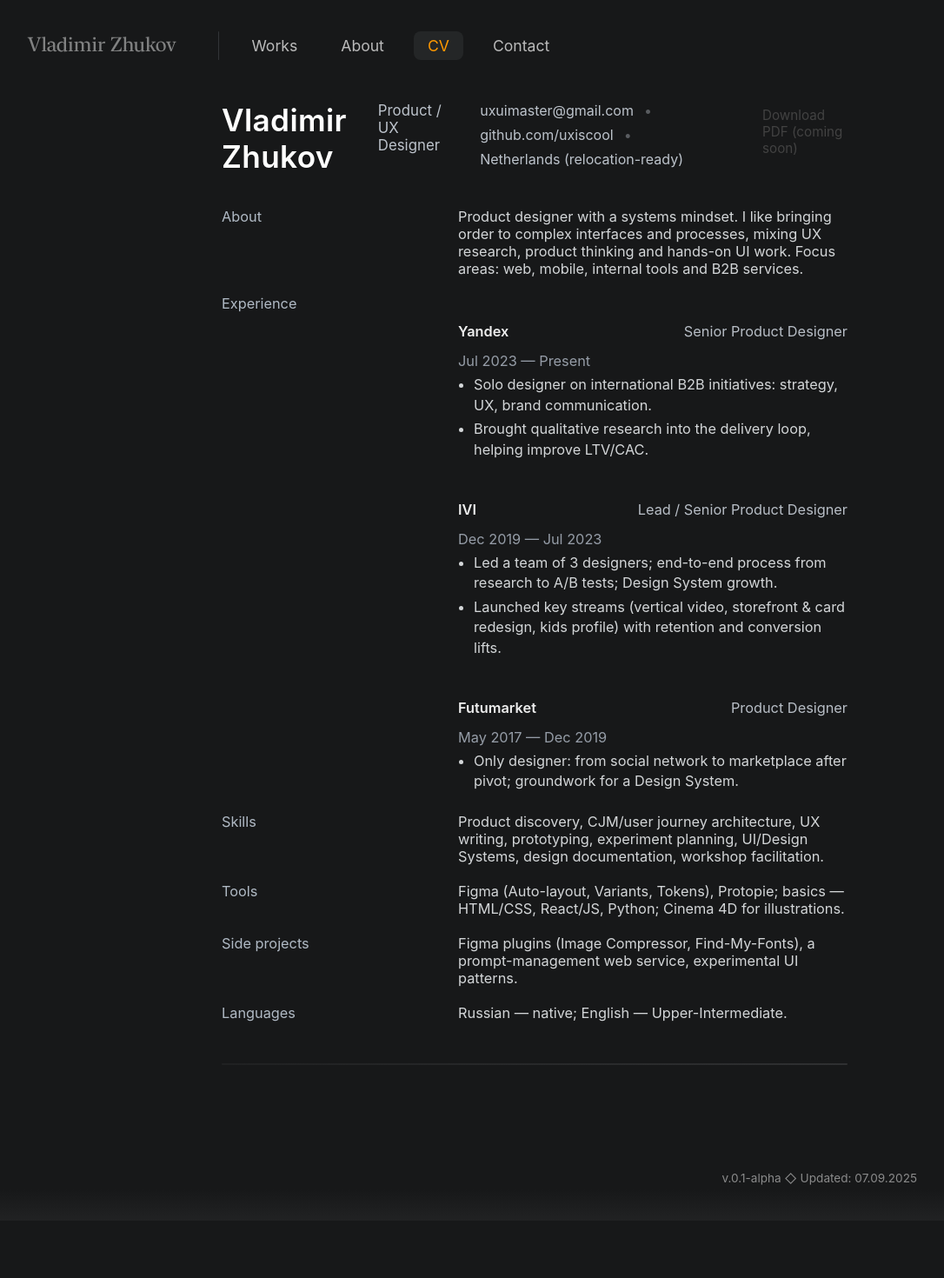
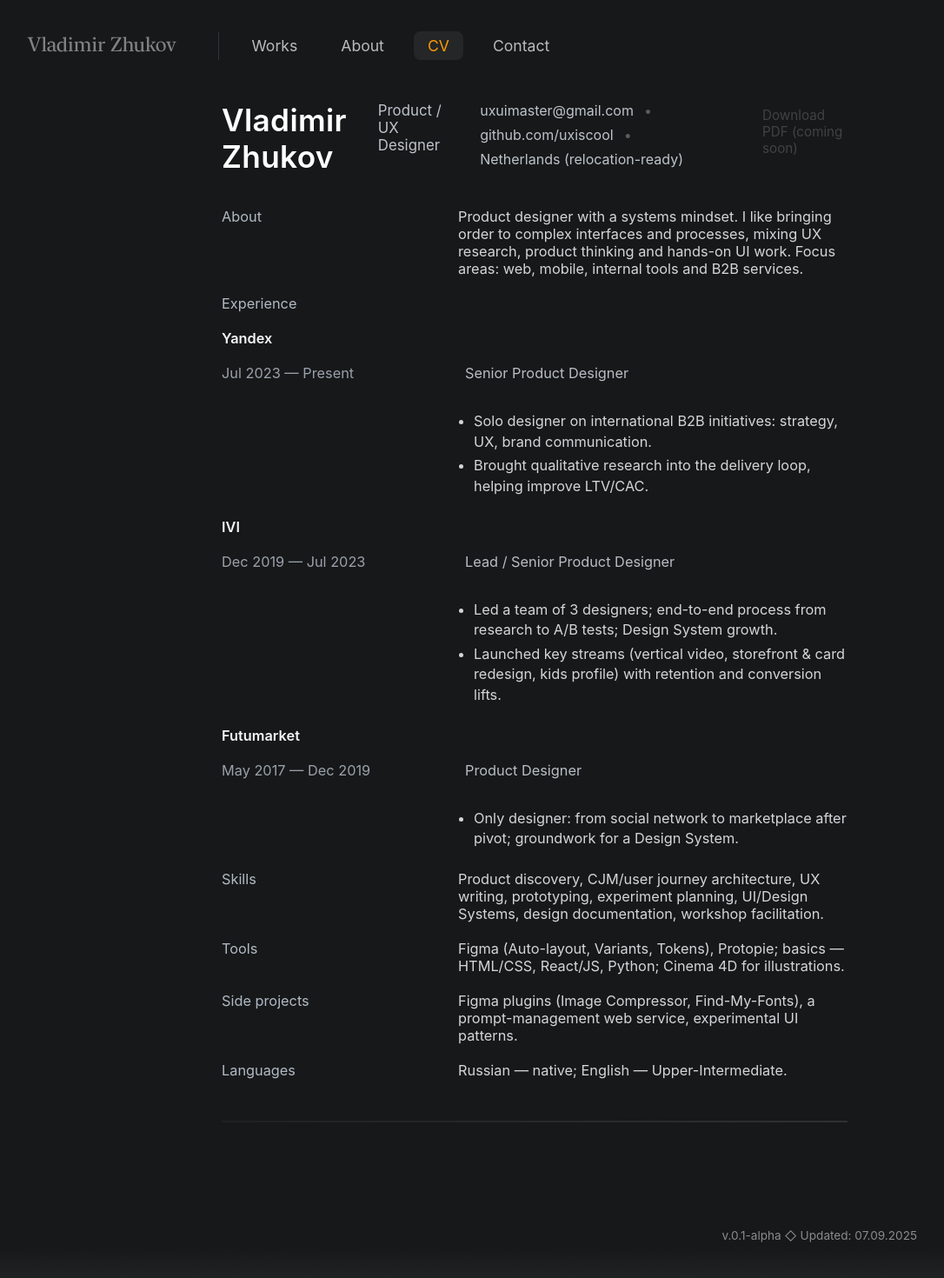
Before and after one commit to uxiscool/experience, a Jekyll site: the page built from cv.md, in a window 1280 px wide. Shown: the whole page at 87% size, without its empty margins (25-1111 px from the left). Built offline with Jekyll 4.4.1, drawn with Linux system fonts in a browser that asks for light colours; before the commit the page ends 1404 px from its top, so only the background shows below that.

Commit message:
Add files via upload

```diff
--- a/cv.md
+++ b/cv.md
@@ -16,68 +16,91 @@ permalink: /cv/
       <span class="cv-sep">•</span>
       <span class="cv-contact">Netherlands (relocation-ready)</span>
     </div>
+
     <!-- Download PDF button — placeholder for now -->
     <p class="cv-download disabled-text">
       <a href="{{ site.baseurl }}/ui/cv.pdf" aria-disabled="true">Download PDF (coming soon)</a>
     </p>
   </header>
+
   <!-- CV grid: labels on the left, content on the right -->
   <section class="cv-grid">
+
     <div class="cv-left">About</div>
     <div class="cv-right">
       Product designer with a systems mindset. I like bringing order to complex interfaces and processes, mixing UX research, product thinking and hands-on UI work. Focus areas: web, mobile, internal tools and B2B services.
     </div>
+
+    <!-- EXPERIENCE -->
     <div class="cv-left">Experience</div>
+    <div class="cv-right"></div>
+
+    <!-- Job 1 -->
+    <div class="cv-left"><span class="cv-company">Yandex</span></div>
+    <div class="cv-right"></div>
+
+    <div class="cv-left"><span class="cv-dates">Jul 2023 — Present</span></div>
+    <div class="cv-right"><div class="cv-role">Senior Product Designer</div></div>
+
+    <div class="cv-left"></div>
     <div class="cv-right">
-      <section class="cv-job">
-        <div class="cv-job-head">
-          <span class="cv-company">Yandex</span>
-          <span class="cv-role">Senior Product Designer</span>
-          <span class="cv-dates">Jul 2023 — Present</span>
-        </div>
-        <ul class="cv-bullets">
-          <li>Solo designer on international B2B initiatives: strategy, UX, brand communication.</li>
-          <li>Brought qualitative research into the delivery loop, helping improve LTV/CAC.</li>
-        </ul>
-      </section>
-      <section class="cv-job">
-        <div class="cv-job-head">
-          <span class="cv-company">IVI</span>
-          <span class="cv-role">Lead / Senior Product Designer</span>
-          <span class="cv-dates">Dec 2019 — Jul 2023</span>
-        </div>
-        <ul class="cv-bullets">
-          <li>Led a team of 3 designers; end-to-end process from research to A/B tests; Design System growth.</li>
-          <li>Launched key streams (vertical video, storefront & card redesign, kids profile) with retention and conversion lifts.</li>
-        </ul>
-      </section>
-      <section class="cv-job">
-        <div class="cv-job-head">
-          <span class="cv-company">Futumarket</span>
-          <span class="cv-role">Product Designer</span>
-          <span class="cv-dates">May 2017 — Dec 2019</span>
-        </div>
-        <ul class="cv-bullets">
-          <li>Only designer: from social network to marketplace after pivot; groundwork for a Design System.</li>
-        </ul>
-      </section>
+      <ul class="cv-bullets">
+        <li>Solo designer on international B2B initiatives: strategy, UX, brand communication.</li>
+        <li>Brought qualitative research into the delivery loop, helping improve LTV/CAC.</li>
+      </ul>
     </div>
+
+    <!-- Job 2 -->
+    <div class="cv-left"><span class="cv-company">IVI</span></div>
+    <div class="cv-right"></div>
+
+    <div class="cv-left"><span class="cv-dates">Dec 2019 — Jul 2023</span></div>
+    <div class="cv-right"><div class="cv-role">Lead / Senior Product Designer</div></div>
+
+    <div class="cv-left"></div>
+    <div class="cv-right">
+      <ul class="cv-bullets">
+        <li>Led a team of 3 designers; end-to-end process from research to A/B tests; Design System growth.</li>
+        <li>Launched key streams (vertical video, storefront & card redesign, kids profile) with retention and conversion lifts.</li>
+      </ul>
+    </div>
+
+    <!-- Job 3 -->
+    <div class="cv-left"><span class="cv-company">Futumarket</span></div>
+    <div class="cv-right"></div>
+
+    <div class="cv-left"><span class="cv-dates">May 2017 — Dec 2019</span></div>
+    <div class="cv-right"><div class="cv-role">Product Designer</div></div>
+
+    <div class="cv-left"></div>
+    <div class="cv-right">
+      <ul class="cv-bullets">
+        <li>Only designer: from social network to marketplace after pivot; groundwork for a Design System.</li>
+      </ul>
+    </div>
+
+    <!-- OTHER SECTIONS -->
     <div class="cv-left">Skills</div>
     <div class="cv-right">
       Product discovery, CJM/user journey architecture, UX writing, prototyping, experiment planning, UI/Design Systems, design documentation, workshop facilitation.
     </div>
+
     <div class="cv-left">Tools</div>
     <div class="cv-right">
       Figma (Auto-layout, Variants, Tokens), Protopie; basics — HTML/CSS, React/JS, Python; Cinema 4D for illustrations.
     </div>
+
     <div class="cv-left">Side projects</div>
     <div class="cv-right">
       Figma plugins (Image Compressor, Find-My-Fonts), a prompt-management web service, experimental UI patterns.
     </div>
+
     <div class="cv-left">Languages</div>
     <div class="cv-right">
       Russian — native; English — Upper-Intermediate.
     </div>
+
   </section>
+
   <div class="intro-divider"></div>
 </div>
```
